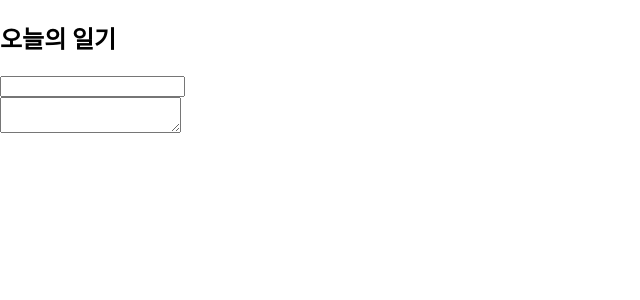
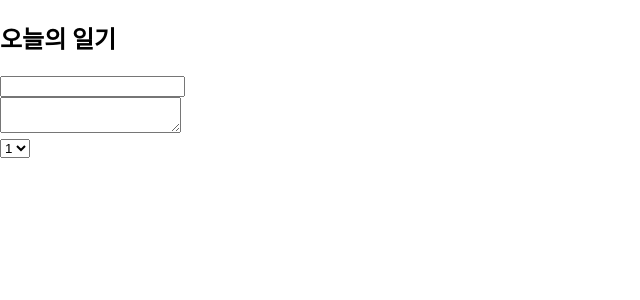
Before and after one commit to UhyeokBang/React_study, a React (Create React App) app in the folder SimpleDiary/: page / in a window 1280 px wide. Shown: the top 300 px of the page, without its empty margins (0-640 px from the left). Built offline with nearby package versions, Linux system fonts and the light colour scheme.

Commit message:
added emotion score fragment

```diff
--- a/SimpleDiary/src/DiaryEditor.js
+++ b/SimpleDiary/src/DiaryEditor.js
@@ -4,6 +4,7 @@
   const [state, setState] = useState({
     author: "",
     content: "",
+    emotion: 1,
   });
   const handleChangeState = (e) => {
     setState({
@@ -28,6 +29,19 @@
           onChange={handleChangeState}
         />
       </div>
+      <div>
+        <select
+          name="emotion"
+          value={state.emotion}
+          onChange={handleChangeState}
+        >
+          <option value={1}>1</option>
+          <option value={2}>2</option>
+          <option value={3}>3</option>
+          <option value={4}>4</option>
+          <option value={5}>5</option>
+        </select>
+      </div>
     </div>
   );
 };
```
